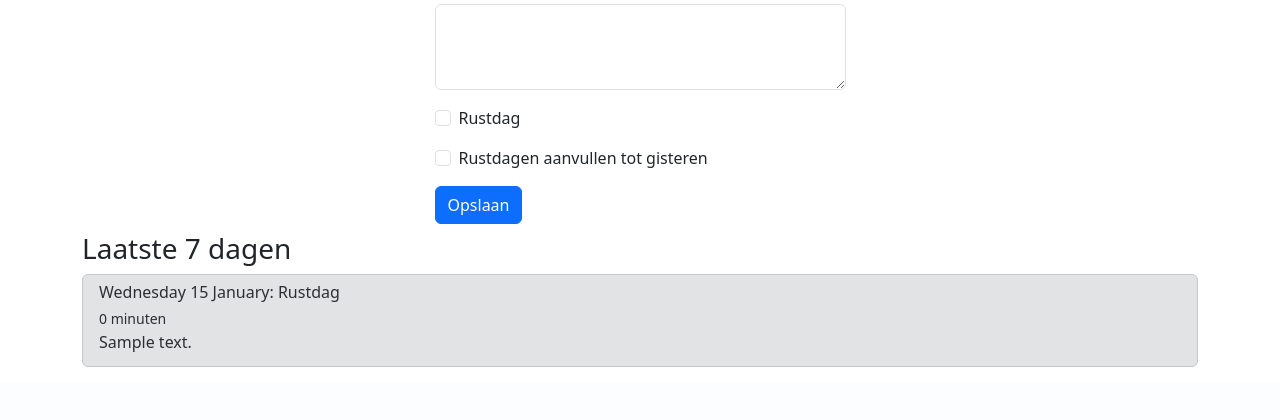
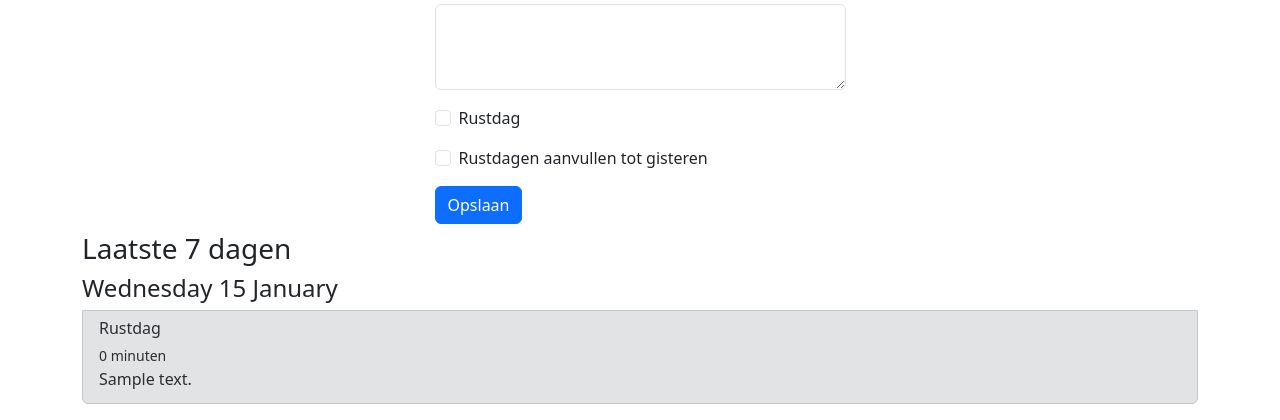
Before and after one commit to alexanderdelargeNL/GymTracker, a Django app: page / in a window 1280 px wide. Shown: the part 658-1078 px from the top of the page. Before the commit the page ends 1025 px from the top, so only its background shows below. Run offline with Django 4.2, Linux system fonts and the light colour scheme; tables that the repository leaves empty hold one stand-in row (values such as "Sample post"); some libraries are stand-ins or nearby versions.

Commit message:
modified:   activities/__pycache__/views.cpython-312.pyc 	modified:   activities/views.py 	modified:   templates/home.html

```diff
--- a/activities/views.py
+++ b/activities/views.py
@@ -1,3 +1,4 @@
+from collections import defaultdict
 from django.views.generic import ListView
 from django.shortcuts import redirect
 from django.utils import timezone
@@ -15,15 +16,22 @@ class ActivityListView(ListView):
         context = super().get_context_data(**kwargs)
         context['form'] = ActivityForm()
 
-        # Get the latest 10 dates from the Activity model
+        # Get the latest 7 dates from the Activity model
         latest_dates = Activity.objects.values('date').order_by('-date').distinct()[:7]
         latest_dates = [entry['date'] for entry in latest_dates]
 
         # Filter activities to only include those with the latest 7 dates
-        context['activities'] = Activity.objects.filter(date__in=latest_dates).order_by('-date', '-id')
+        activities = Activity.objects.filter(date__in=latest_dates).order_by('-date', '-id')
+
+        # Group activities by date
+        grouped_activities = defaultdict(list)
+        for activity in activities:
+            grouped_activities[activity.date].append(activity)
+
+        # Pass the grouped activities to the context
+        context['grouped_activities'] = dict(grouped_activities)  # Convert defaultdict to dict
 
         return context
-
 
     def post(self, request, *args, **kwargs):
         form = ActivityForm(request.POST)
--- a/templates/home.html
+++ b/templates/home.html
@@ -43,18 +43,19 @@
 
     <h3 class="mt-2">Laatste 7 dagen</h3>
     <div class="list-group">
+        {% for date, activities in grouped_activities.items %}
+            <h4>{{ date|date:"l j F" }}</h4>
             {% for activity in activities %}
                 {% if activity.is_rest %}
                     <a href="#" class="list-group-item list-group-item-action list-group-item-secondary">
                     <div class="d-flex justify-content-between">
-                    <h6 class="mb-1">{{ activity.date|date:"l j F" }}: Rustdag</h6>
-
+                        <h6 class="mb-1">Rustdag</h6>
                     </div>
                     <small>0 minuten</small>
                 {% else %}
                     <a href="#" class="list-group-item list-group-item-action">
                     <div class="d-flex justify-content-between">
-                <h6 class="mb-1">{{ activity.date|date:"l j F" }}:
+                    <h6 class="mb-1">
                     {% if activity.musclegroup %}
                         {{ activity.musclegroup }}
                     {% else %}
@@ -68,6 +69,7 @@
                     <p class="mb-1">{{ activity.notes }}</p>
                 {% endif %}
                 </a>
+            {% endfor %}
         {% empty %}
         <p class="text-center">Geen activiteiten vastgelegd</p>
         {% endfor %}
```
Lines whose indentation alone changed are shown as unchanged.
